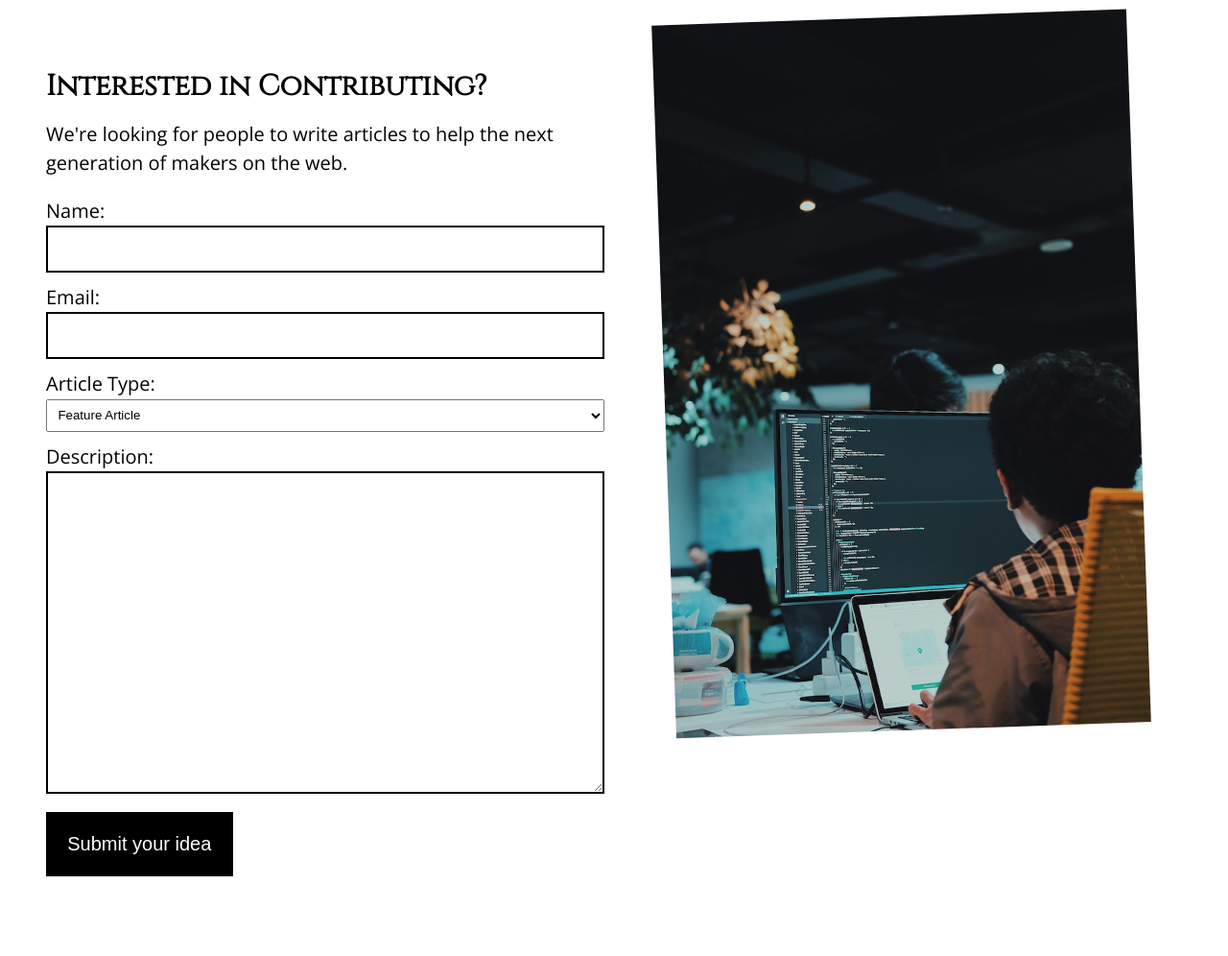
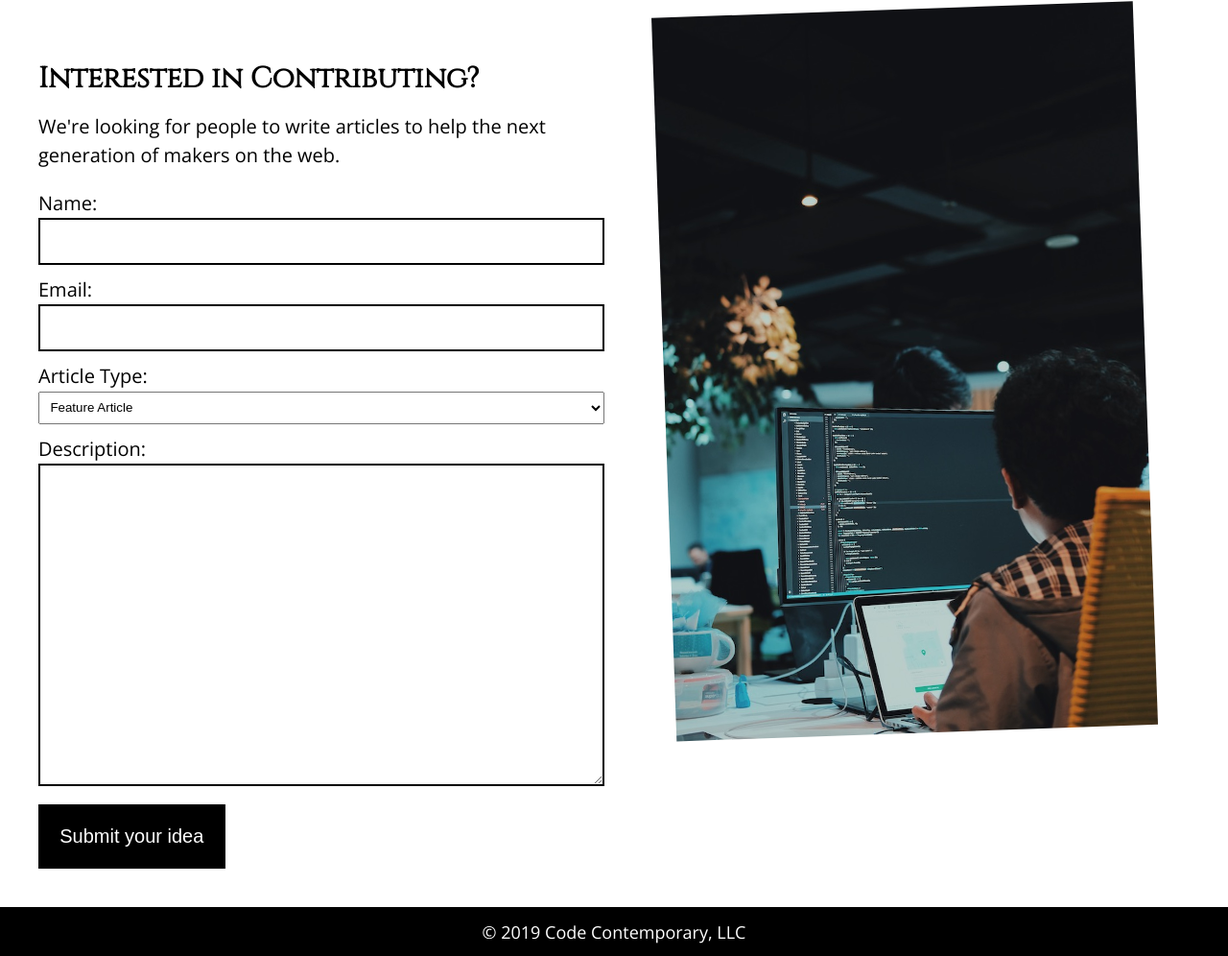
Before and after one commit to brob/webmademag.com, an Eleventy site: page index.html in a window 1280 px wide. Shown: the part 733-1729 px from the top of the page at 96% size. Before the commit the page ends 1694 px from the top, so only its background shows below. Built offline with nearby package versions, Linux system fonts and the light colour scheme; Eleventy itself is replaced by a stand-in of ours; files that its build step writes are made by us from their sources.

Commit message:
Adds simple footer

```diff
--- a/index.html
+++ b/index.html
@@ -52,5 +52,10 @@
         <img class="callout__thumb" src="/images/contributor.jpg" alt="Person in front of computer writing code">
 
     </section>
+
+
+    <footer class="site-footer">
+        &copy; 2019 Code Contemporary, LLC
+    </footer>
 </body>
 </html>
--- a/style.css
+++ b/style.css
@@ -5,6 +5,9 @@ html {
     font-size: 125%;
     font-family: 'Open Sans', arial, sans-serif;
     line-height: 1.5em;
+}
+body {
+    margin: 0;
 }
 img {
     max-width: 100%;
@@ -81,6 +84,14 @@ button {
     transform: rotate(-2deg) translateY(-5ch);
 }
 
+.site-footer {
+    text-align: center;
+    background-color: #000;
+    color: #fff;
+    font-size: .9rem;
+    padding: 1ch;
+}
+
 @media (max-width: 600px) {
     .callout {
         display: block;
```
